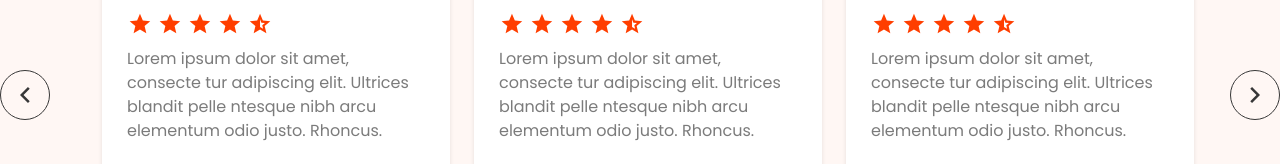
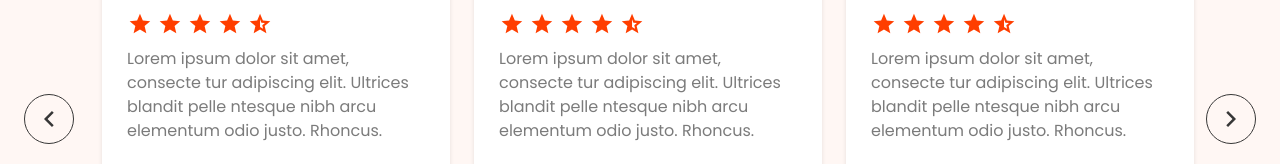
Before and after one commit to Shiv-468/digiency, a plain HTML site: page index.html in a window 1280 px wide. Shown: the part 4041-4205 px from the top of the page. Drawn offline with nearby package versions, Linux system fonts and the light colour scheme.

Commit message:
_add css

```diff
--- a/assets/css/style.css
+++ b/assets/css/style.css
@@ -261,6 +261,9 @@ p {
 .gap-15 {
     gap: 15px;
 }
+.pl-30{
+    padding-left: 30px;
+}
 
 .mb-15 {
     margin-bottom: 15px;
@@ -314,6 +317,9 @@ p {
 
 .gap-5px {
     gap: 5px;
+}
+.padding-lg-20{
+    padding: 20px;
 }
 
 /* ------------------------buttons-------------------- */
@@ -385,31 +391,22 @@ p {
     height: 60px;
     border-radius: 5px;
     background: var(--Orange, #FF5300);
-    border: 1px solid orangered;
+   border: 1px solid white;
 }
 
 .btn-3:hover {
     background: #FFF;
     color: #FF5300;
 }
-
 .prev-btn {
-    width: 50px;
-    height: 50px;
-    border: 1px solid var(--Black, #373737);
-    border-radius: 50px;
-    top: 65%;
-    left: 0%;
+  opacity: 0;
 }
 
 .next-btn {
-    width: 50px;
-    height: 50px;
-    border: 1px solid var(--Black, #373737);
-    border-radius: 50px;
-    top: 65%;
-    right: 0%;
+   opacity: 0;
 }
+
+
 
 /* --------------------------hover----------------- */
 .red-box {
@@ -419,12 +416,6 @@ p {
     opacity: 0;
     transition: 400ms linear;
 }
-
-/* .nav-btn:hover{
-    color: #FF5300;
-    border: 1px solid #FF5300;
-} */
-
 .btn-2:hover {
     background: #FFF;
     color: var(--Orange, #FF5300);
@@ -547,6 +538,7 @@ opacity: 1;}
         padding-top: 120px;
     }
 
+
     .pb-120 {
         padding-bottom: 120px;
     }
@@ -607,6 +599,34 @@ opacity: 1;}
         height: 134px;
         border-radius: 4px;
     }
+    .prev-btn {
+        width: 50px;
+        height: 50px;
+        border: 1px solid var(--Black, #373737);
+        border-radius: 50px;
+        top: 69%;
+        left: -4%;
+        opacity: 1;
+    }
+
+    .next-btn {
+        width: 50px;
+        height: 50px;
+        border: 1px solid var(--Black, #373737);
+        border-radius: 50px;
+        top: 69%;
+        right: -4%;
+        opacity: 1;
+    }
+
+}
+@media (min-width:992px) {
+    .bg-sm-white{
+        background: white;;
+    }
+    .padding-lg-20{
+        padding: 0;
+    }
 }
 
 @media (min-width:1200px) {
--- a/app.js
+++ b/assets/js/app.js
@@ -10,9 +10,9 @@ $('.slick_slider').slick({
     slidesToScroll: 1,
     responsive: [
       {
-        breakpoint: 1220,
+        breakpoint: 1234,
         settings: {
-          slidesToShow: 3,
+          slidesToShow: 2,
           slidesToScroll: 1,
           infinite: true,
           dots: true
--- a/index.html
+++ b/index.html
@@ -411,30 +411,9 @@
             </div>
         </div>
     </section>
-    <section class="bg-color d-flex position-relative">
-        <div class="prev-btn d-flex align-items-center justify-content-center me-auto position-absolute">
-            <svg xmlns="http://www.w3.org/2000/svg" width="10" height="16" viewBox="0 0 10 16" fill="none">
-                <path
-                    d="M3.53491 8.00008L9.72241 14.1876L7.95491 15.9551L-8.60889e-05 8.00008L7.95491 0.04508L9.72241 1.81258L3.53491 8.00008Z"
-                    fill="#373737" style="fill:#373737;fill:color(display-p3 0.2145 0.2145 0.2145);fill-opacity:1;" />
-            </svg>
-        </div>
-        <div class="next-btn d-flex align-items-center justify-content-center me-auto position-absolute">
-            <svg xmlns="http://www.w3.org/2000/svg" width="30" height="30" viewBox="0 0 30 30" fill="none">
-                <g clip-path="url(#clip0_2_6421)">
-                    <path
-                        d="M16.4648 14.9999L10.2773 8.81242L12.0448 7.04492L19.9998 14.9999L12.0448 22.9549L10.2773 21.1874L16.4648 14.9999Z"
-                        fill="#FF5300"
-                        style="fill:#373737;fill:color(display-p3 0.2145 0.2145 0.2145);fill-opacity:1;" />
-                </g>
-                <defs>
-                    <clipPath id="clip0_2_6421">
-                        <rect width="30" height="30" fill="white" style="fill:white;fill:white;fill-opacity:1;" />
-                    </clipPath>
-                </defs>
-            </svg>
-        </div>
-        <div class="container">
+    <section class="bg-color">
+
+        <div class="container d-flex position-relative flex-column">
             <div class="d-flex align-items-end justify-content-center pt-120">
                 <div class="left-line"></div>
                 <h4 class="our-font mt-5 mt-sm-0">Our Testimonial</h4>
@@ -532,6 +511,28 @@
                     </div>
                 </div>
             </div>
+            <div class="prev-btn d-flex align-items-center justify-content-center position-absolute">
+                <svg xmlns="http://www.w3.org/2000/svg" width="10" height="16" viewBox="0 0 10 16" fill="none">
+                    <path
+                        d="M3.53491 8.00008L9.72241 14.1876L7.95491 15.9551L-8.60889e-05 8.00008L7.95491 0.04508L9.72241 1.81258L3.53491 8.00008Z"
+                        fill="#373737" style="fill:#373737;fill:color(display-p3 0.2145 0.2145 0.2145);fill-opacity:1;" />
+                </svg>
+            </div>
+            <div class="next-btn d-flex align-items-center justify-content-center position-absolute">
+                <svg xmlns="http://www.w3.org/2000/svg" width="30" height="30" viewBox="0 0 30 30" fill="none">
+                    <g clip-path="url(#clip0_2_6421)">
+                        <path
+                            d="M16.4648 14.9999L10.2773 8.81242L12.0448 7.04492L19.9998 14.9999L12.0448 22.9549L10.2773 21.1874L16.4648 14.9999Z"
+                            fill="#FF5300"
+                            style="fill:#373737;fill:color(display-p3 0.2145 0.2145 0.2145);fill-opacity:1;" />
+                    </g>
+                    <defs>
+                        <clipPath id="clip0_2_6421">
+                            <rect width="30" height="30" fill="white" style="fill:white;fill:white;fill-opacity:1;" />
+                        </clipPath>
+                    </defs>
+                </svg>
+            </div>
         </div>
     </section>
     <section>
@@ -594,7 +595,7 @@
                     <h4 class="h4-font">347</h4>
                     <p class="nav-li-f f-f-popins color-white">Great Results</p>
                 </div>
-                <div class="col-12 col-md-6 col-xl-3 mt-5 mt-xl-0 border-right br-xl-none d-flex flex-column align-items-center">
+                <div class="col-12 col-md-6 col-xl-3 mt-5 mt-xl-0  d-flex flex-column align-items-center">
                     <img src="./assets/images/data-analytics.svg" alt="data-analytics">
                     <h4 class="h4-font">120</h4>
                     <p class="nav-li-f f-f-popins color-white">Hight Rankings</p>
@@ -698,9 +699,9 @@
                         <h3 class="h4-font mt-15">Lets Stay In Touch</h3>
                     </div>
                     <div class="col-12 col-md-6 col-xxl-7 d-flex align-items-center mt-5 mt-md-0">
-                        <div class="d-flex bg-white p-5px w-100 justify-content-xl-between b-radius align-items-center flex-column flex-xl-row">
-                            <input type="email" placeholder="Enter your email" class="w-100 p1-font pl-25" style="outline: none; border: none;">
-                            <button class="btn-3 nav-li-f f-f-popins color-w mt-4 mt-xl-0">Subscribe Now</button>
+                        <div class="d-flex bg-orangered bg-sm-white p-5px w-100 justify-content-xl-between b-radius align-items-center flex-column flex-lg-row">
+                            <input type="email" placeholder="Enter your email" class="w-100 p1-font pl-25 padding-lg-20" style="outline: none; border: none;">
+                            <button class="btn-3 nav-li-f f-f-popins color-w mt-4 mt-lg-0">Subscribe Now</button>
                         </div>
                     </div>
                 </div>
@@ -801,7 +802,7 @@
                     <img src="./assets/images/checkbox-blank-circle-fill.svg" alt="checkbox-blank-circle-fill">
                     <p class="color-w pr-30">Privacy Plicy</p>
                 </div>
-                <div class="d-flex gap-10">
+                <div class="d-flex gap-10 pl-30">
                     <img src="./assets/images/checkbox-blank-circle-fill.svg" alt="checkbox-circle-fill">
                     <p class="color-w">Therms of Us</p>
                 </div>
@@ -833,7 +834,7 @@
 
 
 
-    <script src="app.js"></script>
+    <script src="./assets/js/app.js"></script>
 </body>
 
 </html>
```
